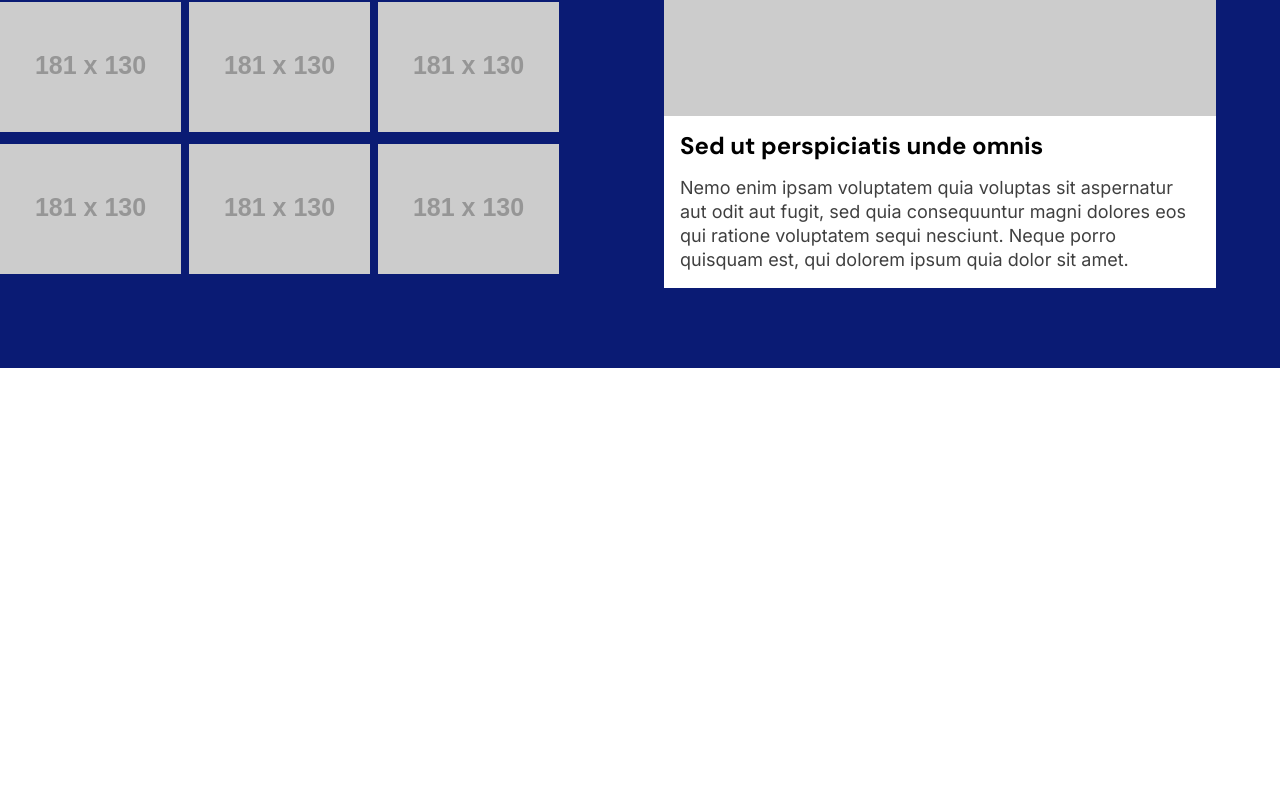
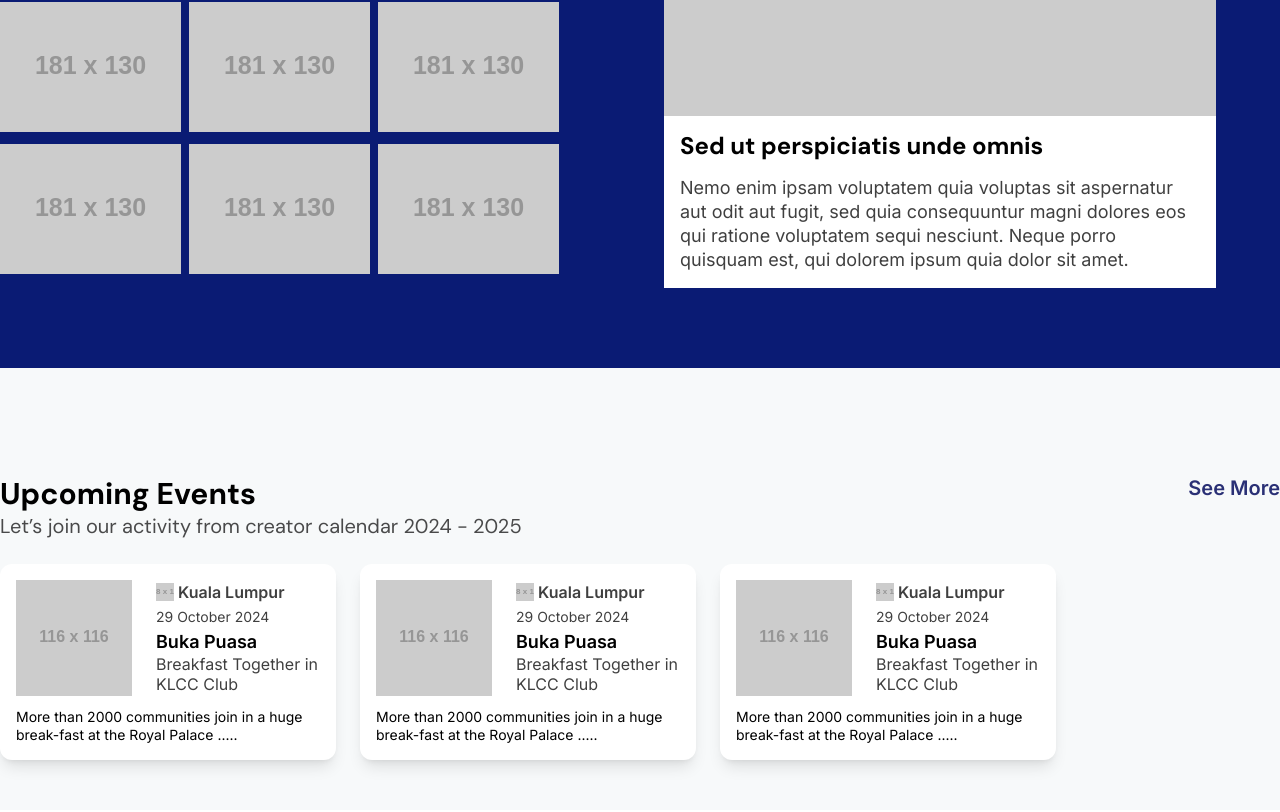
Before and after one commit to Tracer1337/visit-malaysia-2026, a Next.js app: page / in a window 1280 px wide. Shown: the part 4542-5354 px from the top of the page. Before the commit the page ends 5110 px from the top, so only its background shows below. Built offline with nearby package versions, Linux system fonts and the light colour scheme.

Commit message:
Add Upcoming Events

```diff
--- /dev/null
+++ b/app/_components/EventCard/EventCard.tsx
@@ -0,0 +1,30 @@
+import Placeholder from '../ui/Placeholder';
+
+export default function EventCard() {
+  return (
+    <div className="shadow-lg p-4 max-w-[336px] bg-white rounded-xl">
+      <div className="grid grid-cols-[116px_minmax(0,_1fr)] grid-rows-1">
+        <Placeholder width={116} height={116} />
+        <div className="pl-6">
+          <div className="flex items-center">
+            <Placeholder width={18} height={18} className="mr-1" />
+            <span className="font-semibold opacity-75">Kuala Lumpur</span>
+          </div>
+          <p className="text-sm leading-[18px] opacity-75 mt-1">
+            29 October 2024
+          </p>
+          <p className="font-semibold text-lg leading-[24px] mt-1">
+            Buka Puasa
+          </p>
+          <p className="opacity-75 leading-[20px]">
+            Breakfast Together in KLCC Club
+          </p>
+        </div>
+      </div>
+      <p className="text-sm leading-[18px] oapcity-75 mt-3">
+        More than 2000 communities join in a huge break-fast at the Royal Palace
+        .....
+      </p>
+    </div>
+  );
+}
--- /dev/null
+++ b/app/_components/EventCard/index.ts
@@ -0,0 +1,3 @@
+import EventCard from './EventCard';
+
+export default EventCard;
--- /dev/null
+++ b/app/_components/UpcomingEvents/UpcomingEvents.tsx
@@ -0,0 +1,28 @@
+import Link from 'next/link';
+import EventCard from '../EventCard';
+
+const events = new Array(3).fill(0);
+
+export default function UpcomingEvents() {
+  return (
+    <>
+      <div className="flex justify-between">
+        <h3 className="font-heading font-bold text-3xl">Upcoming Events</h3>
+        <Link
+          href="/"
+          className="text-heading font-semibold text-xl leading-[24px] text-[#2A3075]"
+        >
+          See More
+        </Link>
+      </div>
+      <h5 className="font-heading text-xl opacity-70">
+        Let’s join our activity from creator calendar 2024 - 2025
+      </h5>
+      <div className="mt-6 flex gap-6">
+        {events.map((_, i) => (
+          <EventCard key={i} />
+        ))}
+      </div>
+    </>
+  );
+}
--- /dev/null
+++ b/app/_components/UpcomingEvents/index.ts
@@ -0,0 +1,3 @@
+import UpcomingEvents from './UpcomingEvents';
+
+export default UpcomingEvents;
--- a/app/page.tsx
+++ b/app/page.tsx
@@ -4,6 +4,7 @@ import AIGuide from './_components/AIGuide';
 import TravelPlan from './_components/TravelPlan';
 import TravelRecommendations from './_components/TravelRecommendations';
 import Button from './_components/ui/Button';
+import UpcomingEvents from './_components/UpcomingEvents';
 
 export default function LandingPage() {
   return (
@@ -43,6 +44,11 @@ export default function LandingPage() {
           <TravelPlan />
         </div>
       </section>
+      <section className="bg-[#F7F9FA] pt-[108px] pb-[50px]">
+        <div className="container mx-auto">
+          <UpcomingEvents />
+        </div>
+      </section>
     </main>
   );
 }
```
